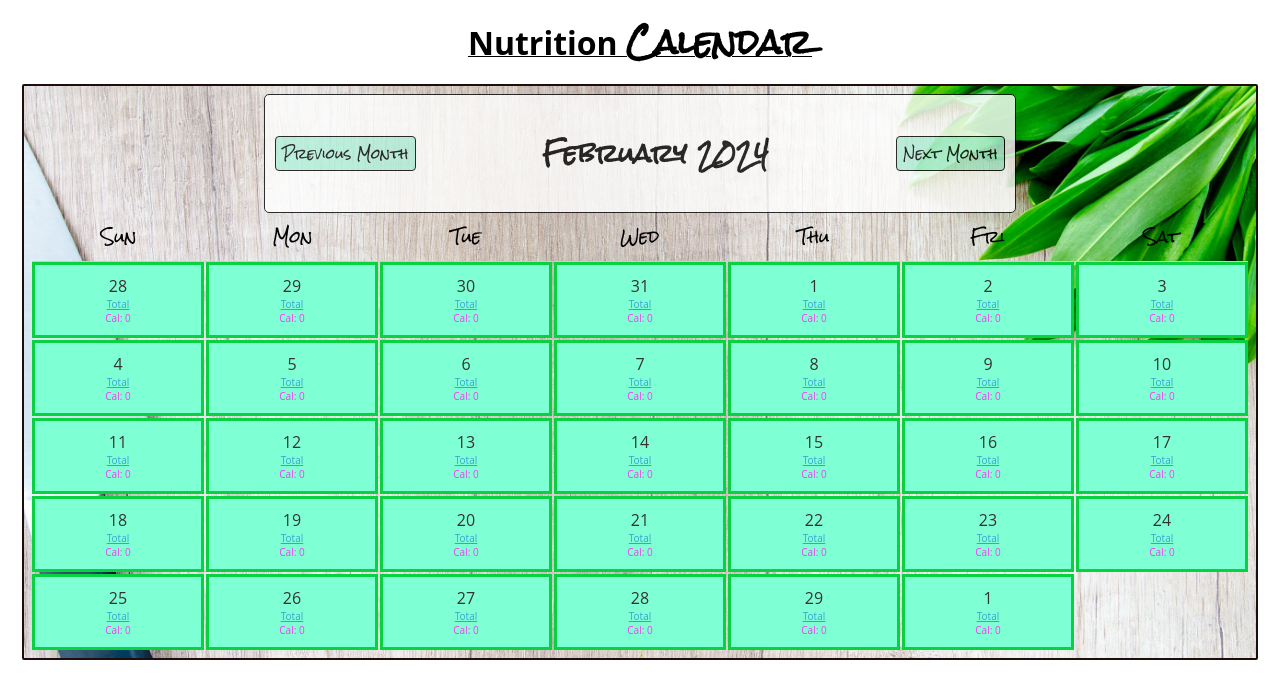
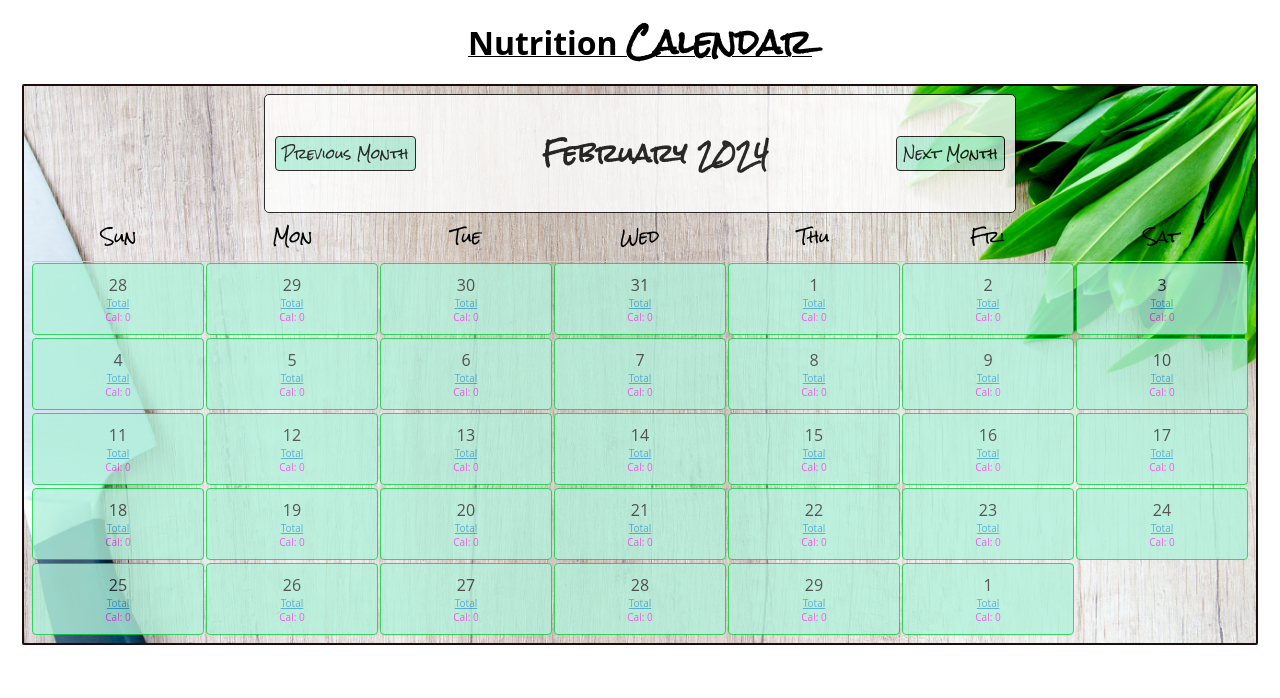
Before and after one commit to davidxv15/Nutrition-Calendar, a React (Create React App) app: page / in a window 1280 px wide. Shown: the top 698 px of the page. Built offline with nearby package versions, Linux system fonts and the light colour scheme.

Commit message:
delete button fix

```diff
--- a/src/components/Calendar/Calendar.css
+++ b/src/components/Calendar/Calendar.css
@@ -15,6 +15,7 @@
   background-image: url('knife.avif');
   background-size: cover;
   transform: translateY(-30px);
+  z-index: 0;
 }
 
 .calendar-header {
@@ -28,6 +29,7 @@
   border-radius: 5px;
   opacity: .8;
   background-color:rgb(255, 255, 255);
+  z-index: 0;
 }
 
 .calendar-weekdays {
@@ -35,11 +37,13 @@
   display: flex;
   width: 100%;
   padding: 5px;
+  z-index: 0;
 }
 
 .weekday {
   flex: 1;
   text-align: center;
+  z-index: 0;
 }
 
 .calendar-body {
@@ -48,6 +52,7 @@
   gap: 2px;
   width: 100%;
   border-top: 1px solid #ccc;
+  z-index: 0;
 }
 
 .total-calories {
@@ -60,7 +65,7 @@
   color: rgb(57, 164, 209);
 }
 
-.monthButton {
+.month-button {
   font-family: "Rock Salt", sans-serif;
   background-color: rgb(178, 241, 219);
   border: 1px solid black;
--- a/src/components/Calendar/Calendar.jsx
+++ b/src/components/Calendar/Calendar.jsx
@@ -88,9 +88,9 @@ const Calendar = () => {
   return (
     <div className="calendar">
       <div className="calendar-header">
-        <button onClick={goToPreviousMonth} className="monthButton">Previous Month</button>
+        <button onClick={goToPreviousMonth} className="month-button">Previous Month</button>
         <h2 className="monthName">{currentMonth.format("MMMM YYYY")}</h2>
-        <button onClick={goToNextMonth} className="monthButton">Next Month</button>
+        <button onClick={goToNextMonth} className="month-button">Next Month</button>
       </div>
       <div className="calendar-weekdays">{renderWeekdays()}</div>
       <div className="calendar-body">{renderCalendar()}</div>
--- a/src/components/Calendar/Day.css
+++ b/src/components/Calendar/Day.css
@@ -1,35 +1,46 @@
+@import url("https://fonts.googleapis.com/css2?family=Caveat:wght@400..700&family=Rock+Salt&display=swap");
+
 .day {
+  /* position: static; */
   font-size: 16px;
-  border: 3px solid #08d241;
+  border: 1px solid #08d241;
+  border-radius: 4px;
   padding: 10px;
+  margin-top: 1px;
   text-align: center;
   cursor: pointer;
   transition: background-color 0.3s ease;
   color: #333;
-  background-color: aquamarine;
+  background-color: rgb(178, 241, 219);
+  z-index: 0;
+  opacity: 0.8;
+
 }
 
 .day-expanded {
   position: fixed;
-  font-size: 12px;
+  /* position: absolute; */
+  font-family: "Caveat", sans-serif;
+  /* background-color: rgb(255, 255, 255); */
+  font-size: 15px;
   height: 195px;
-  /* height: 33vh; */
+  /* height: 48vh; */
   width: 33%;
-  transform: translate(-50%, -50%) scale(1.4);
   transform: translate(-50%, -50%) scale(1.6);
   color: rgb(27, 13, 171);
   background-color: rgb(224, 193, 151);
   padding: 10px;
   border: 1px solid #ccc;
+  border-radius: 10px;
   overflow: auto;
   /* top: calc(100% + 5px); */
   top: 50%;
   left: 50%;
   z-index: 999;
-  box-shadow: 0px 0px 10px rgba(0, 0, 0, 0.1);
+  box-shadow: 0px 0px 10px rgba(0, 0, 0, 0.6);
   max-width: 90%;
   max-height: 100%;
-  opacity: 0.9;
+  /* opacity: 0.9; */
   overflow-y: auto;
   cursor: default;
 }
```
